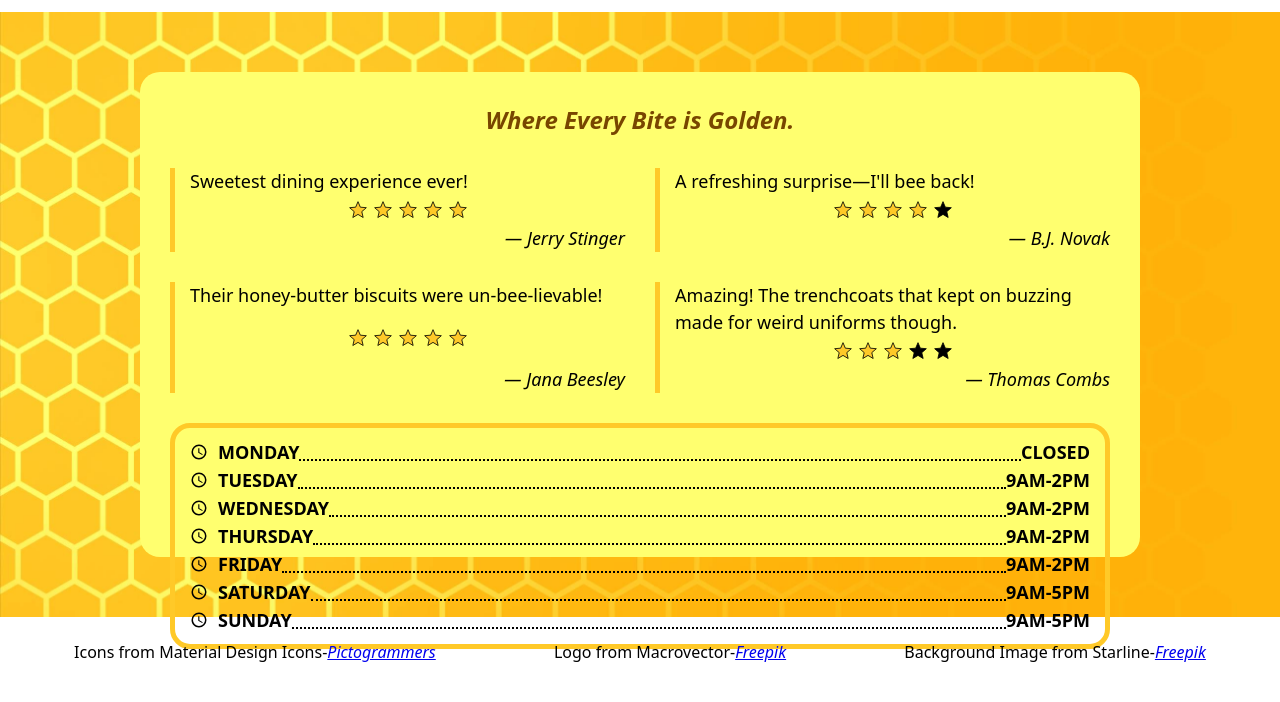
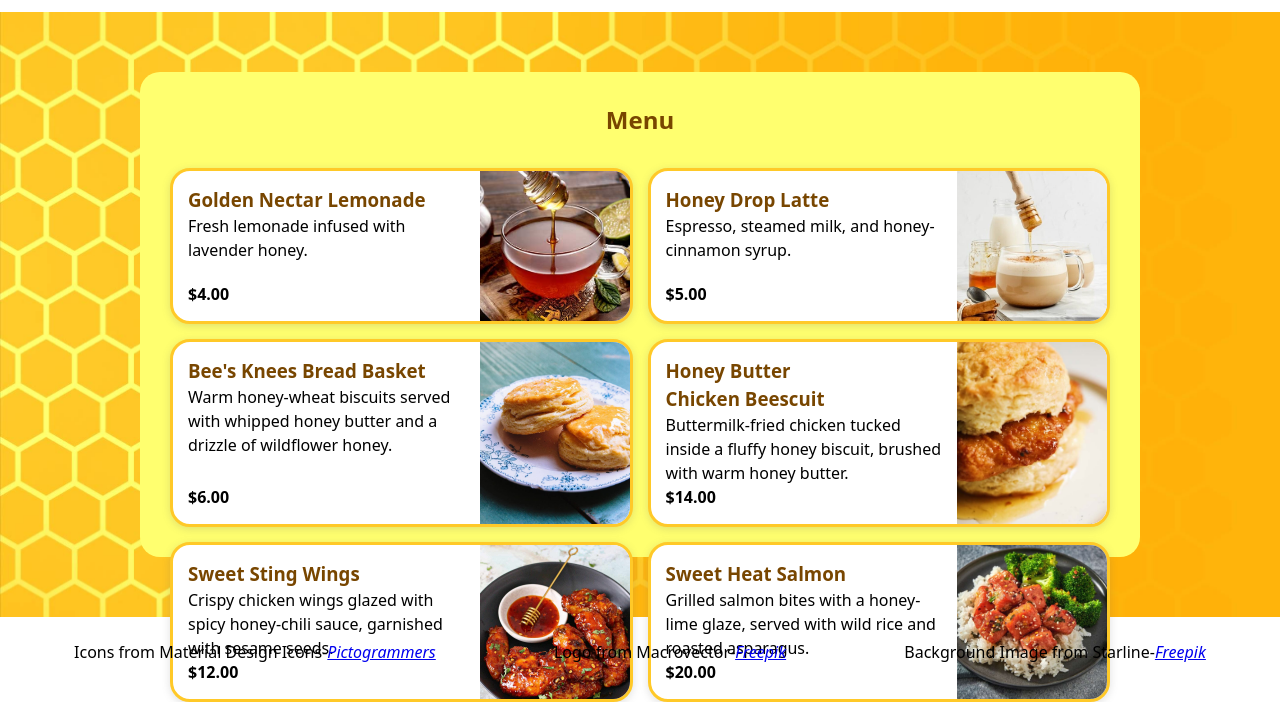
Before and after one commit to ElenaWikoff/odin-restaurant-page, a website with bundled scripts: page src/template.html in a window 1280 px wide. Shown: the part 113-815 px from the top of the page. Built offline with nearby package versions, Linux system fonts and the light colour scheme.

Commit message:
Add menu page and items

```diff
--- /dev/null
+++ b/src/components/menuItem.js
@@ -0,0 +1,43 @@
+
+const MenuItemCard = ({ name, desc, price, image }) => {
+    const card = document.createElement("article");
+    card.classList.add("menu-item-card");
+
+    const cardContent = document.createElement("div");
+    cardContent.classList.add("card-content");
+
+    // Header
+    const cardHeader = document.createElement("h3");
+    cardHeader.classList.add("card-header");
+    cardHeader.textContent = name;
+
+    // Description
+    const cardBody = document.createElement("div");
+    cardBody.classList.add("card-body");
+    const cardText = document.createElement("p");
+    cardText.classList.add("card-text");
+    cardText.textContent = desc;
+    const cardPrice = document.createElement("p");
+    cardPrice.classList.add("card-price");
+    cardPrice.textContent = `$${Number(price).toFixed(2)}`;
+    cardBody.appendChild(cardText);
+    cardBody.appendChild(cardPrice);
+
+    // Image
+    const cardImageWrapper = document.createElement("div");
+    cardImageWrapper.classList.add("card-image-wrapper");
+    const cardImage = new Image();
+    cardImage.alt = name;
+    cardImage.src = image;
+    cardImage.classList.add("card-image");
+    cardImageWrapper.appendChild(cardImage);
+
+    cardContent.appendChild(cardHeader);
+    cardContent.appendChild(cardBody);
+    card.appendChild(cardContent);
+    card.appendChild(cardImageWrapper);
+
+    return card;
+}
+
+export default MenuItemCard;
--- a/src/css/styles.css
+++ b/src/css/styles.css
@@ -232,6 +232,73 @@ main {
     text-transform: uppercase;
 }
 
+/* Menu */
+
+.menu-grid {
+    display: grid;
+    grid-template-columns: repeat(2, 1fr);
+    gap: 15px;
+}
+
+.menu-item-card {
+    display: flex;
+    background: white;
+    border-radius: 20px;
+    overflow: hidden;
+    box-shadow: rgba(99, 99, 99, 0.2) 0px 2px 8px 0px;
+    border: 3px solid var(--yellow);
+}
+
+.menu-item-card .card-content {
+    flex: 1;
+    padding: 15px;
+    display: flex;
+    flex-direction: column;
+}
+
+.menu-item-card .card-header {
+    flex-grow: 0;
+}
+
+.menu-item-card .card-body {
+    flex-grow: 1;
+    display: flex;
+    flex-direction: column;
+    text-align: left;
+}
+
+.menu-item-card .card-header {
+    text-align: left;
+}
+
+.menu-item-card .card-price {
+    font-weight: bold;
+    margin-top: auto;
+}
+
+.menu-item-card .card-image-wrapper {
+    flex: 0 1 auto;
+    display: flex;
+    flex-direction: column;
+    justify-content: center;
+    align-items: center;
+    width: 150px;
+    aspect-ratio: 1/1;
+    overflow: hidden;
+}
+
+.menu-item-card .card-image-wrapper .card-image {
+    width: 100%;
+    height: 100%;
+    object-fit: cover;
+}
+
+@media screen and (max-width: 768px) {
+    .menu-grid {
+        grid-template-columns: 1fr;
+    }
+}
+
 @media screen and (max-width: 1024px) {
     main {
         height: 100%;
@@ -245,4 +312,13 @@ main {
     .hours-card {
         font-size: 1rem;
     }
+
+    .menu-item-card .card-header {
+        font-size: 1rem;
+    }
+
+    .menu-item-card .card-body,
+    .menu-item-card .card-price {
+        font-size: 0.825rem;
+    }
 }
--- a/src/index.js
+++ b/src/index.js
@@ -41,7 +41,7 @@ document.addEventListener("DOMContentLoaded", (event) => {
     // Add Content Container
     const container = document.createElement("main");
     container.setAttribute("id", "content");
-    container.appendChild(routes[0].page());
+    container.appendChild(routes[1].page());
     app.appendChild(container);
 
     // Add Footer
--- a/src/pages/menu.js
+++ b/src/pages/menu.js
@@ -1,7 +1,63 @@
+import MenuItemCard from "../components/menuItem.js";
+
+const menuItems = [
+    {
+        name: "Golden Nectar Lemonade",
+        desc: "Fresh lemonade infused with lavender honey.",
+        price: 4,
+        image: "/src/assets/images/tea-and-honey.jpg",
+    },
+    {
+        name: "Honey Drop Latte",
+        desc: "Espresso, steamed milk, and honey-cinnamon syrup.",
+        price: 5,
+        image: "/src/assets/images/honey-latte.jpg",
+    },
+    {
+        name: "Bee's Knees Bread Basket",
+        desc: "Warm honey-wheat biscuits served with whipped honey butter and a drizzle of wildflower honey.",
+        price: 6,
+        image: "/src/assets/images/honey-butter-biscuits.jpg",
+    },
+    {
+        name: "Honey Butter Chicken Beescuit",
+        desc: "Buttermilk-fried chicken tucked inside a fluffy honey biscuit, brushed with warm honey butter.",
+        price: 14,
+        image: "/src/assets/images/honey-butter-chicken-biscuit.jpg",
+    },
+    {
+        name: "Sweet Sting Wings",
+        desc: "Crispy chicken wings glazed with spicy honey-chili sauce, garnished with sesame seeds.",
+        price: 12,
+        image: "/src/assets/images/hot-honey-chicken-wings.jpg",
+    },
+    {
+        name: "Sweet Heat Salmon",
+        desc: "Grilled salmon bites with a honey-lime glaze, served with wild rice and roasted asparagus.",
+        price: 20,
+        image: "/src/assets/images/honey-salmon.jpg",
+    },
+]
+
 const menu = () => {
     const section = document.createElement("section");
     section.classList.add("container");
-    section.textContent = "Menu Page";
+
+    // Header
+    const heading = document.createElement("h2");
+    heading.textContent = "Menu"
+
+    // Menu
+    const cardGrid = document.createElement("div");
+    cardGrid.classList.add("menu-grid");
+    menuItems.forEach((item) => {
+        const menuItem = MenuItemCard({ ...item });
+        cardGrid.appendChild(menuItem);
+    });
+
+    section.appendChild(heading);
+    section.appendChild(cardGrid);
+
     return section;
 }
 
```
Also changed, not shown: src/assets/images/honey-butter-biscuits.jpg (added), src/assets/images/honey-butter-chicken-biscuit.jpg (added), src/assets/images/honey-latte.jpg (added), src/assets/images/honey-salmon.jpg (added), src/assets/images/hot-honey-chicken-wings.jpg (added), src/assets/images/tea-and-honey.jpg (added).
